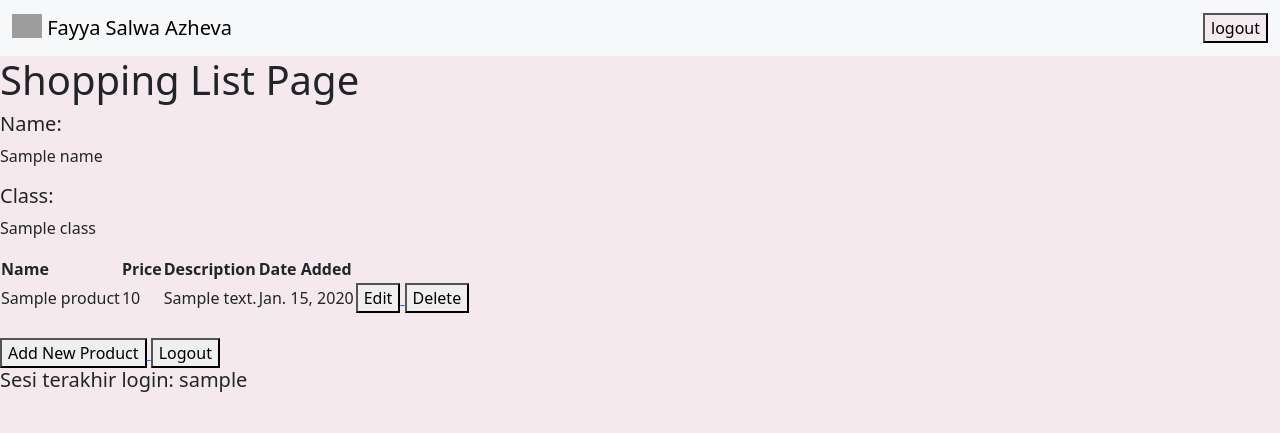
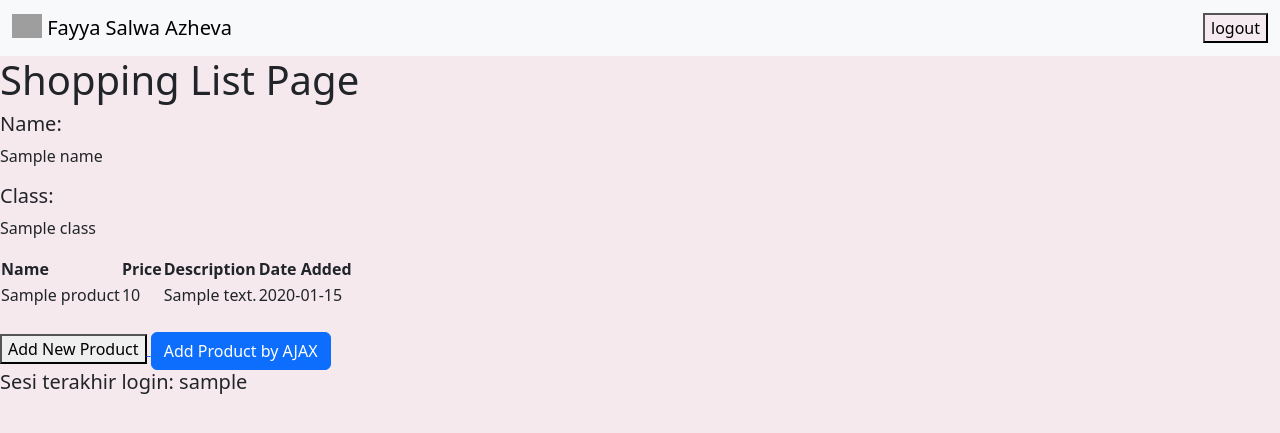
Before and after one commit to fayyazheva/shopping-list, a Django app: template main/templates/main.html in a window 1280 px wide. Shown: the top 433 px of the page. Run offline with Django 4.2, Linux system fonts and the light colour scheme; tables that the repository leaves empty hold one stand-in row (values such as "Sample post"); the template is opened without the code that fills it: values that come from a table or form of the project are taken from there, most other values are stand-ins (such as "Sample title", 1, 10 or a date in 2020); grey boxes are pictures that could not be loaded.

Commit message:
tutorial 5 selesai

```diff
--- a/main/templates/main.html
+++ b/main/templates/main.html
@@ -25,36 +25,8 @@
     <p>{{class}}</p>
 
 
-    <table>
-        <tr>
-            <th>Name</th>
-            <th>Price</th>
-            <th>Description</th>
-            <th>Date Added</th>
-        </tr>
 
-        {% comment %} Berikut cara memperlihatkan data produk di bawah baris ini {% endcomment %}
-
-        {% for product in products %}
-            <tr>
-                <td>{{product.name}}</td>
-                <td>{{product.price}}</td>
-                <td>{{product.description}}</td>
-                <td>{{product.date_added}}</td>
-                <td>
-                    <a href="{% url 'main:edit_product' product.pk %}">
-                        <button>
-                            Edit
-                        </button>
-                    </a>
-                    <a href="{% url 'main:delete_product' product.pk %}">
-                        <button>
-                            Delete
-                        </button>
-                    </a>
-                </td>
-            </tr>
-        {% endfor %}
+    <table id="product_table">
     </table>
 
     <br />
@@ -65,11 +37,83 @@
         </button>
     </a>
 
-    <a href="{% url 'main:logout' %}">
-        <button>
-            Logout
-        </button>
-    </a>
+
+    <div class="modal fade" id="exampleModal" tabindex="-1" aria-labelledby="exampleModalLabel" aria-hidden="true">
+        <div class="modal-dialog">
+            <div class="modal-content">
+                <div class="modal-header">
+                    <h1 class="modal-title fs-5" id="exampleModalLabel">Add New Product</h1>
+                    <button type="button" class="btn-close" data-bs-dismiss="modal" aria-label="Close"></button>
+                </div>
+                <div class="modal-body">
+                    <form id="form" onsubmit="return false;">
+                        {% csrf_token %}
+                        <div class="mb-3">
+                            <label for="name" class="col-form-label">Name:</label>
+                            <input type="text" class="form-control" id="name" name="name"></input>
+                        </div>
+                        <div class="mb-3">
+                            <label for="price" class="col-form-label">Price:</label>
+                            <input type="number" class="form-control" id="price" name="price"></input>
+                        </div>
+                        <div class="mb-3">
+                            <label for="description" class="col-form-label">Description:</label>
+                            <textarea class="form-control" id="description" name="description"></textarea>
+                        </div>
+                    </form>
+                </div>
+                <div class="modal-footer">
+                    <button type="button" class="btn btn-secondary" data-bs-dismiss="modal">Close</button>
+                    <button type="button" class="btn btn-primary" id="button_add" data-bs-dismiss="modal">Add Product</button>
+                </div>
+            </div>
+        </div>
+    </div>
+
+    <button type="button" class="btn btn-primary" data-bs-toggle="modal" data-bs-target="#exampleModal">Add Product by AJAX</button>
+
     <h5>Sesi terakhir login: {{ last_login }}</h5>
 
+
+    <script>
+        async function getProducts() {
+            return fetch("{% url 'main:get_product_json' %}").then((res) => res.json())
+        }
+        async function refreshProducts() {
+            document.getElementById("product_table").innerHTML = ""
+            const products = await getProducts()
+            let htmlString = `<tr>
+                <th>Name</th>
+                <th>Price</th>
+                <th>Description</th>
+                <th>Date Added</th>
+            </tr>`
+            products.forEach((item) => {
+                htmlString += `\n<tr>
+                <td>${item.fields.name}</td>
+                <td>${item.fields.price}</td>
+                <td>${item.fields.description}</td>
+                <td>${item.fields.date_added}</td>
+            </tr>`
+            })
+
+            document.getElementById("product_table").innerHTML = htmlString
+        }
+
+        refreshProducts()
+
+        function addProduct() {
+            fetch("{% url 'main:add_product_ajax' %}", {
+                method: "POST",
+                body: new FormData(document.querySelector('#form'))
+            }).then(refreshProducts)
+
+            document.getElementById("form").reset()
+            return false
+        }
+
+        document.getElementById("button_add").onclick = addProduct
+
+    </script>
+
 {% endblock content %}
--- a/main/urls.py
+++ b/main/urls.py
@@ -1,5 +1,5 @@
 from django.urls import path
-from main.views import show_main, create_product, show_xml, show_json,show_xml_by_id, show_json_by_id, register, login_user, logout_user, edit_product, delete_product
+from main.views import show_main, create_product, show_xml, show_json,show_xml_by_id, show_json_by_id, register, login_user, logout_user, edit_product, delete_product, get_product_json,add_product_ajax
 
 
 app_name = 'main'
@@ -16,6 +16,8 @@ urlpatterns = [
     path('logout/', logout_user, name='logout'),
     path('edit-product/<int:id>', edit_product, name='edit_product'),
     path('delete/<int:id>', delete_product, name='delete_product'),
+    path('get-product/', get_product_json, name='get_product_json'),
+    path('create-product-ajax/', add_product_ajax, name='add_product_ajax')
 ]
 
 
--- a/main/views.py
+++ b/main/views.py
@@ -13,7 +13,7 @@ from django.contrib.auth.decorators import login_required
 import datetime
 from django.http import HttpResponseRedirect
 from django.urls import reverse
-
+from django.views.decorators.csrf import csrf_exempt
 
 @login_required(login_url='/login')
 def show_main(request):
@@ -113,6 +113,27 @@ def delete_product(request, id):
     product.delete()
     # Kembali ke halaman awal
     return HttpResponseRedirect(reverse('main:show_main'))
+
+def get_product_json(request):
+    product_item = Product.objects.all()
+    return HttpResponse(serializers.serialize('json', product_item))
+
+...
+@csrf_exempt
+def add_product_ajax(request):
+    if request.method == 'POST':
+        name = request.POST.get("name")
+        price = request.POST.get("price")
+        description = request.POST.get("description")
+        user = request.user
+
+        new_product = Product(name=name, price=price, description=description, user=user)
+        new_product.save()
+
+        return HttpResponse(b"CREATED", status=201)
+
+    return HttpResponseNotFound()
+
 # from django.shortcuts import render berguna untuk mengimpor fungsi render dari modul django.shortcuts. Fungsi render digunakan untuk me-render tampilan HTML dengan menggunakan data yang diberikan.
 # def show_main(request) merupakan deklarasi fungsi show_main, yang menerima parameter request. Fungsi ini akan mengatur permintaan HTTP dan mengembalikan tampilan yang sesuai.
 
--- a/templates/base.html
+++ b/templates/base.html
@@ -7,7 +7,7 @@
         <meta charset="UTF-8" />
         <meta
             name="viewport"
-            content="width=device-width, initial-scale=1"
+            content="width=device-width, initial-scale=1.0"
         />
         {% endblock meta %}
         <link href="https://cdn.jsdelivr.net/npm/bootstrap@5.3.2/dist/css/bootstrap.min.css" rel="stylesheet" integrity="sha384-T3c6CoIi6uLrA9TneNEoa7RxnatzjcDSCmG1MXxSR1GAsXEV/Dwwykc2MPK8M2HN" crossorigin="anonymous">
```
